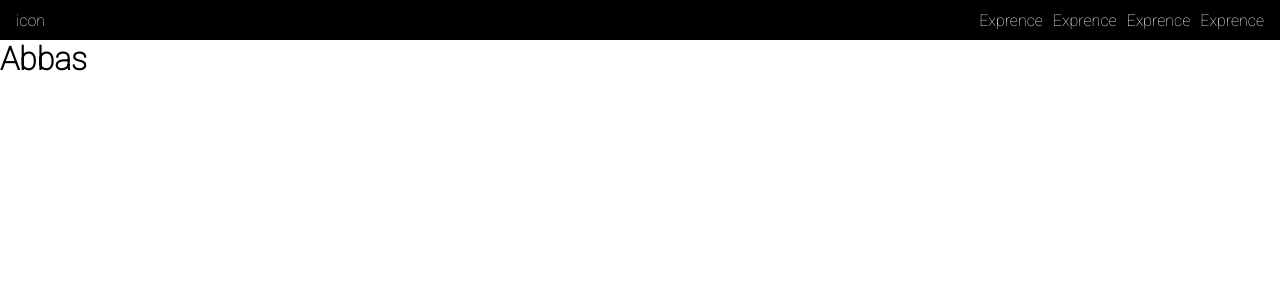
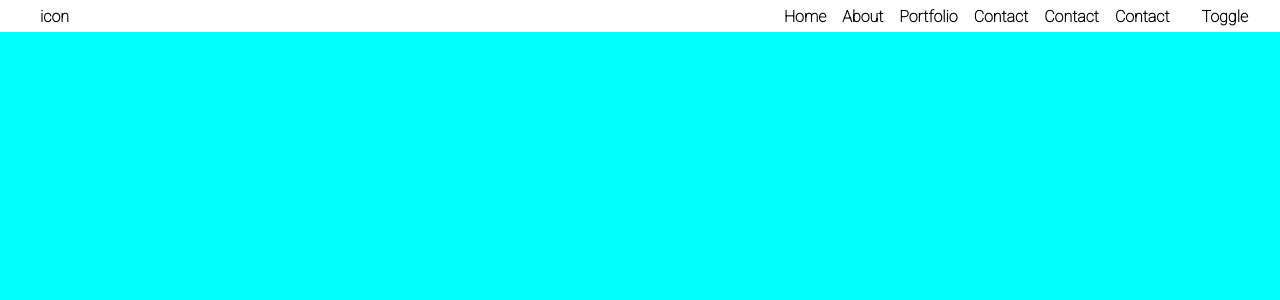
Before and after one commit to Rizvi-Ahmed-Abbas-Nasir/Web-Portfolio, a Next.js app: page / in a window 1280 px wide. Shown: the top 300 px of the page. Built offline with nearby package versions, Linux system fonts and the light colour scheme.

Commit message:
changs to header

```diff
--- a/src/app/CSS/Style.css
+++ b/src/app/CSS/Style.css
@@ -1,3 +1,4 @@
+/* CSS RESET */
 *{
     margin: 0;
     padding: 0;
@@ -9,33 +10,44 @@
     --
 }
 
-.lightMode{
+.darkMode{
 
 }
  */
 
 .Header{
-    color: white;
+    color: black;
     display: flex;
     justify-content: space-between;
     z-index: 0;
-    background-color: black;
+    background-color: transparent;
     width: 100%;
-    height: 5vh;
+    height: 2em;
     align-items: center;
 
 }
-.Header :first-child{
+/* .Header :first-child{
+  margin-left: 0em;
+
+} */
+.icon{
+    margin-left: 2.5em;
+}
+
+.SideNAV {
+    display: flex;
+    align-items: center;
+    margin: 2em;
+}
+.SideNAV :last-child{
     margin-left: 1em;
 }
-.List {
-    display: flex;
-    gap :10px;
-    margin-right: 1em;
-    align-items: center;
-
-}
-
 li{
     list-style: none;
 }
+
+.homePage{
+    width: 100%;
+    height: 150vh;
+    background-color: aqua;
+}
--- a/src/app/Header.js
+++ b/src/app/Header.js
@@ -3,13 +3,20 @@
 export default function Header() {
     return(
         <div className='Header'>
-            <div>icon</div>
-            <div className="List">
-                <li>Exprence</li>
-                <li>Exprence</li>
-                <li>Exprence</li>
-                <li>Exprence</li>
+            <div className="icon"><h4>icon</h4></div>
+            <div className="SideNAV">
+                    <li><h4>Home</h4></li>
+                    <li><h4>About</h4></li>
+                    <li><h4>Portfolio</h4></li>
+                    <li><h4>Contact</h4></li>
+                    <li><h4>Contact</h4></li>
+                    <li><h4>Contact</h4></li>
+                    <div>
+                        <h4>Toggle</h4>
+                    </div>
             </div>
+
+
         </div>
     );
 }
--- a/src/app/page.js
+++ b/src/app/page.js
@@ -1,7 +1,9 @@
 export default function Home(){
   return(
   <>
-    <h1>Abbas</h1>
+    <div className="homePage">
+
+    </div>
   </>
 
 
```
